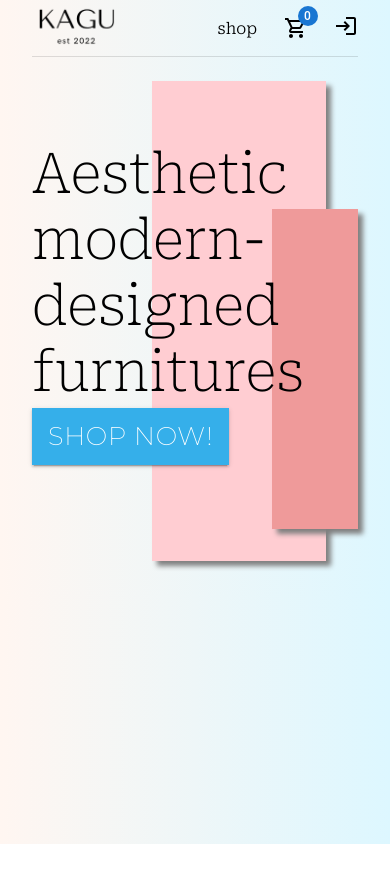
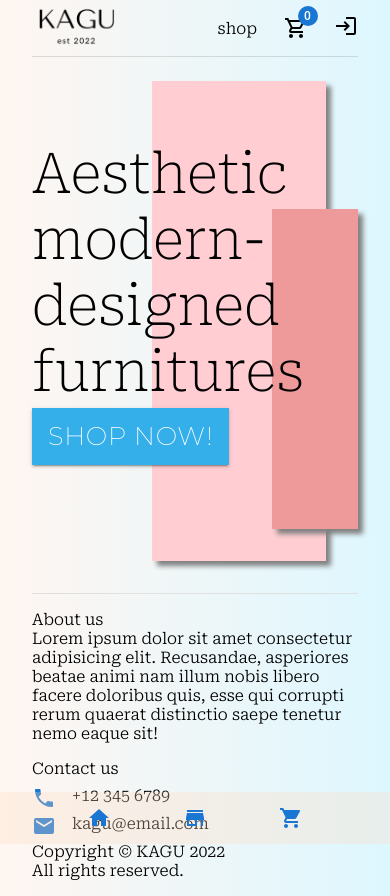
Before and after one commit to stevenabuan/kagu, a React (Create React App) app: page / in a window 390 px wide. Before the commit the page ends 844 px from the top, so only its background shows below. Built offline with nearby package versions, Linux system fonts and the light colour scheme; no server answers; the database is empty.

Commit message:
added footer and bottom navigation

```diff
--- a/src/components/cart-dropdown/cart-dropdown.scss
+++ b/src/components/cart-dropdown/cart-dropdown.scss
@@ -9,7 +9,7 @@
   background-color: #fff5f6;
   top: 6rem;
   right: 3rem;
-  z-index: 5;
+  z-index: 10;
 
   .empty-message {
     font-size: 1rem;
--- /dev/null
+++ b/src/components/footer/footer.jsx
@@ -0,0 +1,45 @@
+import { Stack, Grid, Divider, Container, Link } from "@mui/material";
+import LocalPhoneIcon from "@mui/icons-material/LocalPhone";
+import EmailIcon from "@mui/icons-material/Email";
+
+const Footer = () => {
+  return (
+    <Container maxWidth="xl">
+      <Stack marginBottom={2}>
+        <Divider color="#fff" sx={{ marginBottom: "1rem" }} />
+        <Grid container>
+          <Grid item xs={12} md={6}>
+            <p>About us</p>
+            <p style={{ marginBottom: "1rem", maxInlineSize: "40rem" }}>
+              Lorem ipsum dolor sit amet consectetur adipisicing elit.
+              Recusandae, asperiores beatae animi nam illum nobis libero facere
+              doloribus quis, esse qui corrupti rerum quaerat distinctio saepe
+              tenetur nemo eaque sit!
+            </p>
+          </Grid>
+          <Grid item xs={12} md={6}>
+            <Stack>
+              <p>Contact us</p>
+              <Stack direction="row" spacing={2} marginTop={1}>
+                <Link>
+                  <LocalPhoneIcon />
+                </Link>
+                <p>+12 345 6789</p>
+              </Stack>
+              <Stack direction="row" spacing={2}>
+                <Link>
+                  <EmailIcon />
+                </Link>
+                <p>kagu@email.com</p>
+              </Stack>
+              <p>Copyright &copy; KAGU 2022 </p>
+              <p>All rights reserved.</p>
+            </Stack>
+          </Grid>
+        </Grid>
+      </Stack>
+    </Container>
+  );
+};
+
+export default Footer;
--- a/src/routes/home/home.jsx
+++ b/src/routes/home/home.jsx
@@ -1,4 +1,5 @@
 import heroImage from "../../assets/hero-chair.png";
+import Footer from "../../components/footer/footer";
 
 import {
   Button,
@@ -65,6 +66,7 @@ const Home = () => {
             </Box>
           </Box>
         </Container>
+        <Footer />
       </ThemeProvider>
     </div>
   );
--- a/src/routes/navigation/navigation.jsx
+++ b/src/routes/navigation/navigation.jsx
@@ -6,11 +6,14 @@ import { signOutUser } from "../../utils/firebase/firebase.utils";
 import CartIcon from "../../components/cart-icon/cart-icon";
 import CartDropdown from "../../components/cart-dropdown/cart-dropdown";
 
-import { Tooltip, Container, Divider } from "@mui/material";
+import { Tooltip, Container, Divider, Box, Button } from "@mui/material";
 import mainLogo from "../../assets/kagu-main-logo.png";
 import LoginIcon from "@mui/icons-material/Login";
 import LogoutIcon from "@mui/icons-material/Logout";
-import SearchIcon from "@mui/icons-material/Search";
+import HomeIcon from "@mui/icons-material/Home";
+import ShoppingCartIcon from "@mui/icons-material/ShoppingCart";
+// import PersonIcon from "@mui/icons-material/Person";
+import StoreIcon from "@mui/icons-material/Store";
 import "./navigation.scss";
 
 const Navigation = () => {
@@ -35,11 +38,6 @@ const Navigation = () => {
                 shop
               </Link>
             </div>
-            {/* <Tooltip title="search">
-              <Link className="nav-link" to={"/search"}>
-                <SearchIcon />
-              </Link>
-            </Tooltip> */}
             <Tooltip title="shopping cart">
               <CartIcon />
             </Tooltip>
@@ -90,6 +88,21 @@ const Navigation = () => {
           </div>
         </div>
 
+        <Box className="bottom-nav">
+          <Button href="/">
+            <HomeIcon />
+          </Button>
+          <Button href="/shop">
+            <StoreIcon />
+          </Button>
+          <Button href="/checkout">
+            <ShoppingCartIcon />
+          </Button>
+          {/* <Button>
+            <PersonIcon />
+          </Button> */}
+        </Box>
+
         <Outlet />
       </Container>
     </Fragment>
--- a/src/routes/navigation/navigation.scss
+++ b/src/routes/navigation/navigation.scss
@@ -35,9 +35,28 @@ hr {
   }
 }
 
+.bottom-nav {
+  background: rgba(255, 217, 192, 0.3);
+  width: 100vw;
+  position: fixed;
+  z-index: 10;
+  left: 50%;
+  transform: translateX(-50%);
+  bottom: 0;
+  padding: 0.5rem 0;
+  display: flex;
+  justify-content: center;
+  gap: 2rem;
+  // display: none;
+  opacity: 0;
+}
+
 @media (max-width: 600px) {
   .mid-navlinks-container {
     display: none;
+  }
+  .bottom-nav {
+    opacity: 1;
   }
 }
 
```
Also changed, not shown: src/assets/new-face-removebg-preview.png (added).
